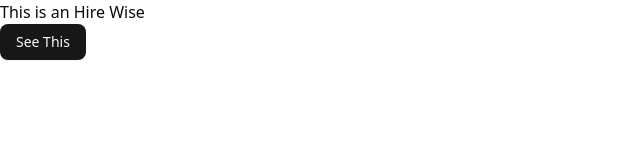
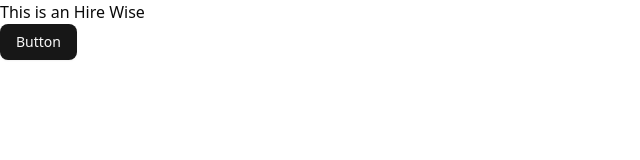
Before and after one commit to HarshNagpal07/Hire-Wise, a Next.js app: page / in a window 1280 px wide. Shown: the top 160 px of the page, without its empty margins (0-640 px from the left). Built offline with nearby package versions, Linux system fonts and the light colour scheme.

Commit message:
button set

```diff
--- a/app/page.js
+++ b/app/page.js
@@ -4,7 +4,6 @@ import Image from "next/image";
 export default function Home() {
   return <div>This is an Hire Wise
     <br/>
-
-    <Button>See This</Button>
+    <Button className="flex flex-wrap items-center gap-2 md:flex-row">Button</Button>
   </div>
 }
```
